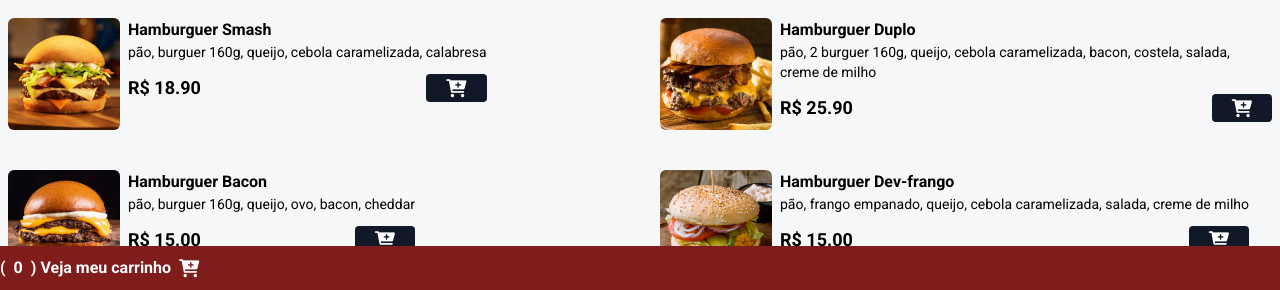
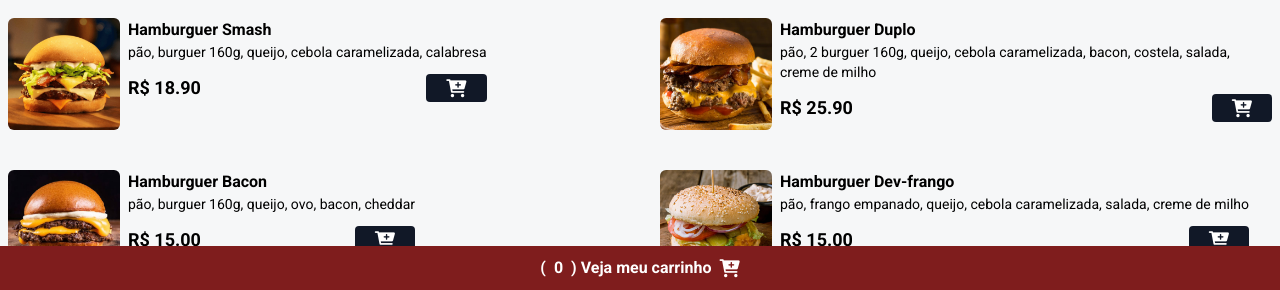
Before and after one commit to Emily-0242/Hamburgueria, a website: page index.html in a window 1280 px wide. Shown: the part 510-800 px from the top of the page. Drawn offline with Linux system fonts and the light colour scheme.

Commit message:
Alterações

```diff
--- a/index.html
+++ b/index.html
@@ -232,7 +232,7 @@
     <!--FIM MODAL CART-->
 
 
-    <footer class="w-full bg-red-900 py-2 fixed bottom-0  z-40 items-center justify-center">
+    <footer class="w-full bg-red-900 py-2 fixed bottom-0  z-40 flex items-center justify-center">
         <button
         class="flex items-center gap-2 text-white font-bold"
         id="cart-btn"
```
